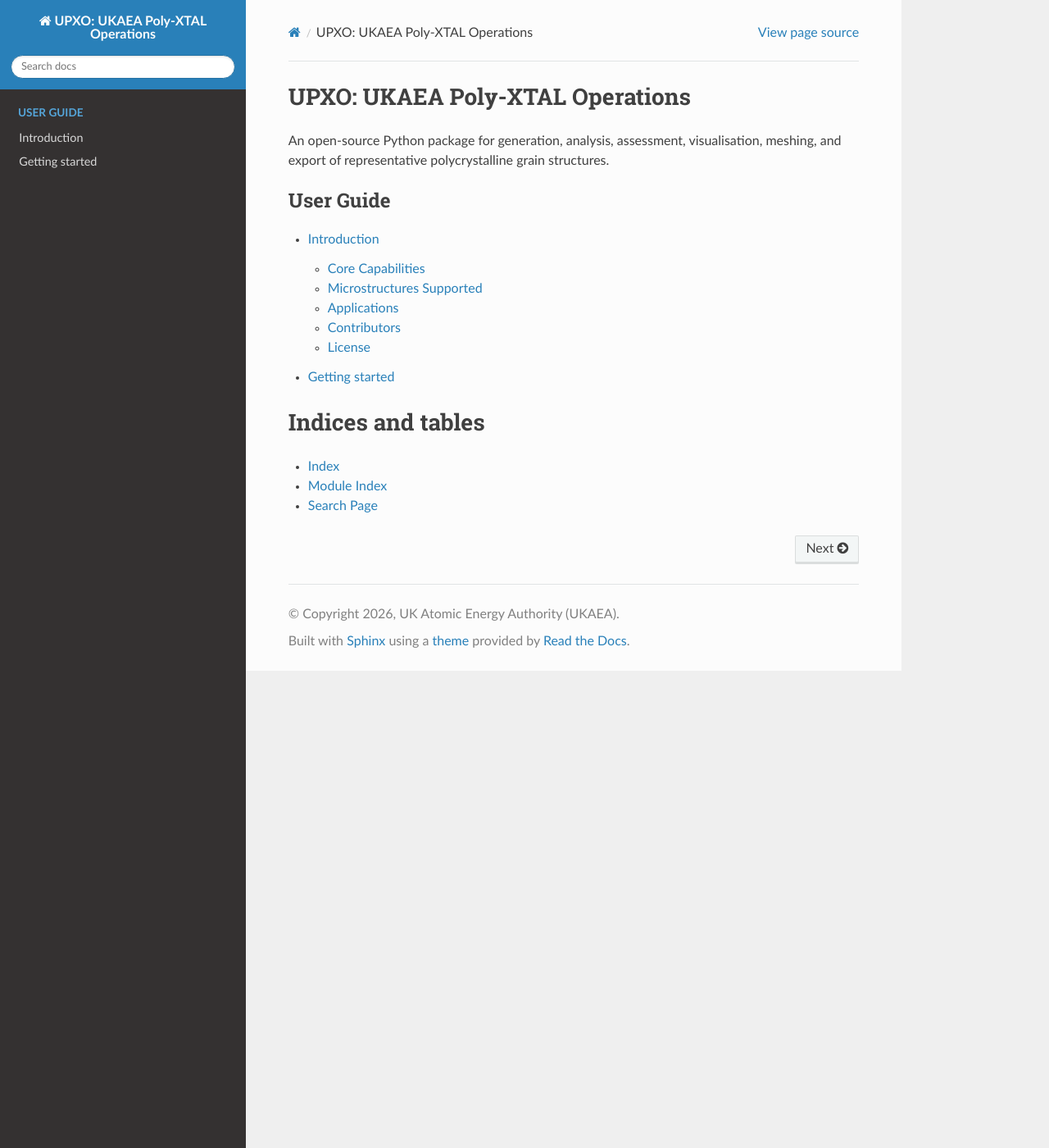
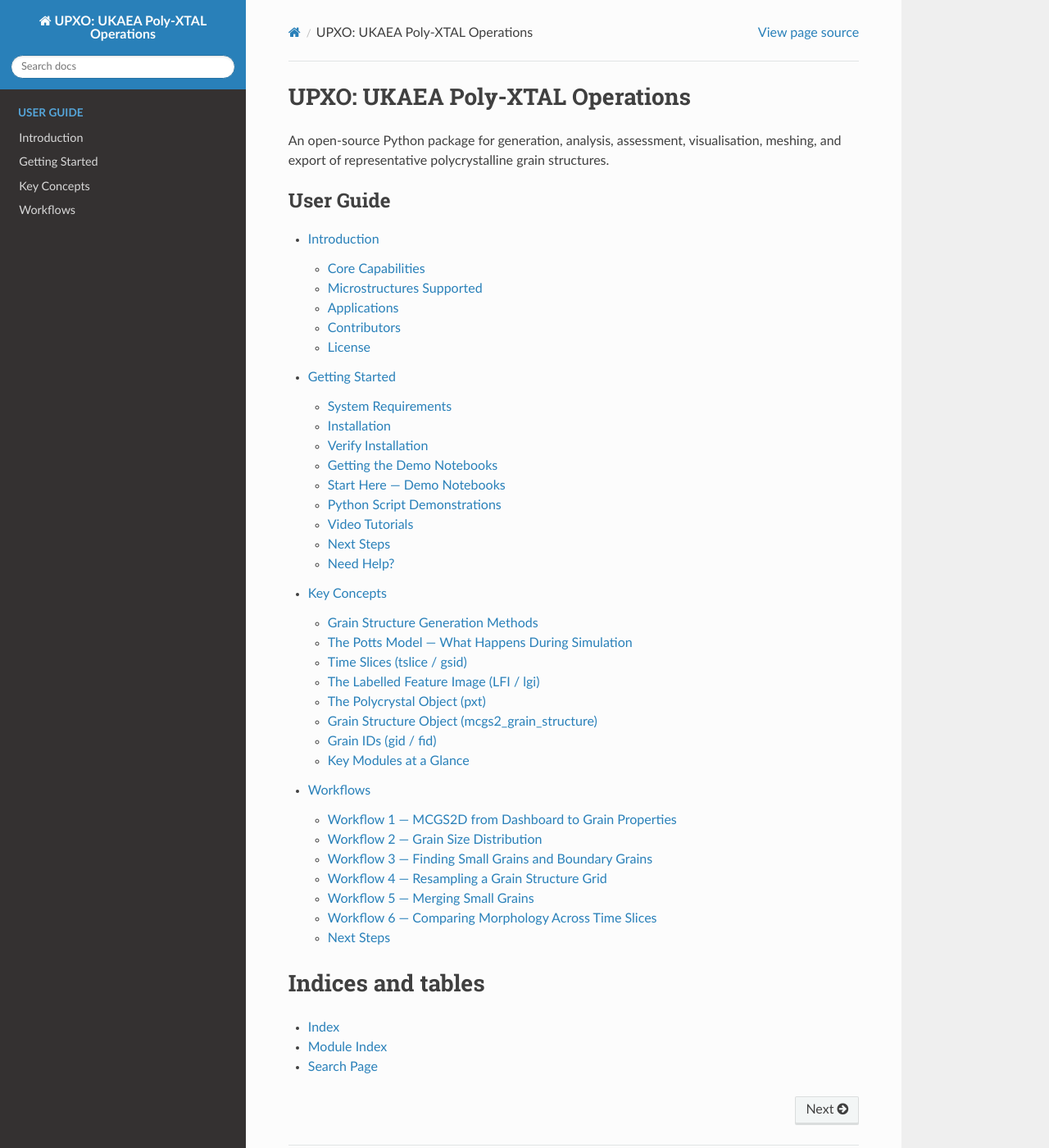
Before and after one commit to Design-By-Fundamentals-UKAEA/UPXO, a Sphinx documentation site: the page built from docs/index.rst, in a window 1280 px wide and 1400 px high. Shown: the whole window at 82% size. Built offline with Sphinx 7.4.7 and the Read the Docs theme 3.1.0, drawn with Linux system fonts in a browser that asks for light colours; pages that are not in the unit, such as notebooks, are missing from menus; some of the changed lines change nothing that is shown.

Commit message:
docs: add Getting Started, Key Concepts, and Workflows prose guides to Sphinx

```diff
--- /dev/null
+++ b/docs/concepts.rst
@@ -0,0 +1,182 @@
+Key Concepts
+============
+
+.. contents:: On this page
+   :local:
+   :depth: 2
+
+This page explains the core ideas and data structures in UPXO. Reading it before
+working with the API will save considerable time.
+
+----
+
+Grain Structure Generation Methods
+------------------------------------
+
+UPXO supports two families of grain structure generation:
+
+**Monte-Carlo Grain Structures (MCGS)**
+   Physics-based simulation using the Potts model. A lattice of sites evolves
+   stochastically over time — sites adopt the spin (orientation) of their neighbours
+   with a probability governed by the Boltzmann criterion. Grain boundaries emerge
+   as regions where neighbouring sites carry different spins. Both 2D (MCGS2D)
+   and 3D (MCGS3D) variants are available.
+
+**Voronoi Tessellation Grain Structures (VTGS)**
+   Geometry-based construction. Seed points are placed in the domain, and each
+   point in space is assigned to its nearest seed. The result is a partition of
+   the domain into convex grains whose boundaries are straight lines (2D) or
+   planar facets (3D). VTGS produces grain structures instantly but without
+   growth physics.
+
+Most users start with MCGS2D.
+
+----
+
+The Potts Model — What Happens During Simulation
+--------------------------------------------------
+
+The Potts model drives MCGS simulations. A brief description:
+
+1. **Initialise** — Assign a random *spin* value (1 to *Q*) to every site on the lattice.
+   Each unique spin represents a distinct grain orientation.
+2. **Iterate** — Repeatedly select a random site. Propose a new spin drawn from the *Q*
+   states. Calculate the energy change ``ΔE`` from switching: a switch is favourable if
+   it reduces the number of unlike-spin neighbour pairs (i.e. removes grain boundary).
+   Accept the switch with probability ``min(1, exp(−ΔE / kT))``.
+3. **Time** — One Monte-Carlo Step (MCS) is defined as *N* attempted spin flips, where *N*
+   is the number of lattice sites. As MCS increases, grains coarsen and the mean grain
+   size grows.
+
+Key parameters:
+
+- **Q** — number of allowed spin states (orientations). Typical range: 100–1000.
+- **J** — interaction energy (grain boundary energy per unit length).
+- **T** — effective temperature (controls acceptance of unfavourable flips).
+- **Domain size** — lattice dimensions (rows × columns for 2D).
+
+----
+
+Time Slices (tslice / gsid)
+----------------------------
+
+A single MCGS simulation produces a grain structure at every saved MCS step.
+Each saved step is called a **time slice** and is identified by ``gsid`` (grain structure ID)
+— an integer index into the simulation's time history.
+
+.. code-block:: python
+
+   pxt = ...           # polycrystal object, produced by the dashboard
+   tslice = 10         # the 10th saved time step
+   gs = pxt.gs[tslice] # the grain structure at that step
+
+Examining multiple ``gsid`` values lets you study grain growth kinetics: how grain size,
+morphology, and topology evolve with simulated time.
+
+----
+
+The Labelled Feature Image (LFI / lgi)
+----------------------------------------
+
+The fundamental data representation of a grain structure in UPXO is a **Labelled Feature Image**
+(LFI), stored as a 2D (or 3D) NumPy integer array. Each pixel (voxel) holds the integer ID of
+the grain it belongs to.
+
+.. code-block:: text
+
+   [ 1  1  1  2  2 ]
+   [ 1  1  2  2  2 ]   ← Each number is a grain ID
+   [ 1  3  3  2  2 ]
+   [ 3  3  3  4  4 ]
+   [ 3  3  4  4  4 ]
+
+Within the API you will see two names for the same concept:
+
+- ``lfi`` — used in lower-level modules (``gsdataops``, ``gid_ops``, etc.)
+- ``lgi`` — "Labelled Grain Image", used inside grain structure objects (``mcgs2_grain_structure``)
+
+They are the same NumPy array; the naming reflects which layer of the code you are in.
+
+----
+
+The Polycrystal Object (pxt)
+------------------------------
+
+The polycrystal object (conventionally named ``pxt``) is the top-level container produced
+by running an MCGS simulation through the dashboard. It holds:
+
+- ``pxt.gs`` — dictionary of time slices, keyed by ``gsid``
+- ``pxt.gs[gsid]`` — a :class:`~upxo.pxtal.mcgs2_temporal_slice.mcgs2_grain_structure` object
+- ``pxt.gs[gsid].lgi`` — the labelled grain image for that time slice
+- ``pxt.gs[gsid].n`` — number of detected grains at that time slice
+
+.. code-block:: python
+
+   # Access the 5th time slice
+   gs5 = pxt.gs[5]
+
+   # How many grains?
+   print(gs5.n)
+
+   # The labelled image
+   print(gs5.lgi.shape)
+
+----
+
+Grain Structure Object (mcgs2_grain_structure)
+-----------------------------------------------
+
+Each time slice (``pxt.gs[gsid]``) is an instance of
+:class:`~upxo.pxtal.mcgs2_temporal_slice.mcgs2_grain_structure`. It provides:
+
+**Grain detection**
+   ``gs.char_morph_2d()`` — detects grains via connected components and computes
+   morphological properties (area, aspect ratio, solidity, axis lengths, perimeter, etc.).
+
+**Property access**
+   ``gs.prop`` — a pandas DataFrame with one row per grain and one column per property.
+
+**Neighbourhood**
+   ``gs.find_neigh()`` — computes first-order grain neighbours.
+   ``gs.neigh_gid`` — dictionary mapping each grain ID to its list of neighbour IDs.
+
+**Boundary**
+   ``gs.char_gb=True`` inside ``char_morph_2d`` — also detects grain boundary pixels.
+
+----
+
+Grain IDs (gid / fid)
+-----------------------
+
+Grain IDs are 1-based integers assigned by the connected-component labelling step.
+In most public APIs they appear as ``gid`` (grain ID) or ``fid`` (feature ID) — the terms
+are interchangeable. Grain ID 0 is reserved for background or unlabelled pixels and is
+excluded from all per-grain operations.
+
+----
+
+Key Modules at a Glance
+------------------------
+
+.. list-table::
+   :header-rows: 1
+   :widths: 35 65
+
+   * - Module
+     - Purpose
+   * - ``upxo.pxtal.mcgs2_temporal_slice``
+     - Core grain structure class for 2D MCGS time slices
+   * - ``upxo.pxtal.mcgs3_temporal_slice``
+     - Core grain structure class for 3D MCGS time slices
+   * - ``upxo.gsdataops.gid_ops``
+     - Grain-ID–level queries: neighbours, boundary grains, small grains
+   * - ``upxo.gsdataops.grid_ops``
+     - Grid operations: slicing, resampling, rescaling
+   * - ``upxo.pxtalops.gssmooth2d``
+     - Grain structure smoothing and small-grain merging
+   * - ``upxo.viz.gsviz``
+     - Grain structure visualisation (matplotlib)
+   * - ``upxo.meshing``
+     - Conformant and non-conformant FE mesh generation
+   * - ``upxo.interfaces``
+     - Export to Abaqus, DAMASK, MOOSE, Dream.3D, and others
--- a/docs/getting_started.rst
+++ b/docs/getting_started.rst
@@ -1,2 +1,162 @@
-Getting started
+Getting Started
 ===============
+
+.. contents:: On this page
+   :local:
+   :depth: 2
+
+----
+
+System Requirements
+-------------------
+
+- **Python:** >= 3.13
+- **Operating System:** Windows *(tested by the development team)*. Linux and macOS are untested — community feedback welcome.
+- **Recommended:** Use a virtual environment (conda, miniforge, or venv).
+
+----
+
+Installation
+------------
+
+Quick install (recommended for most users):
+
+.. code-block:: bash
+
+   pip install upxo
+
+Install with all optional extras:
+
+.. code-block:: bash
+
+   pip install upxo[all]
+
+Install specific extras only:
+
+.. code-block:: bash
+
+   pip install upxo[viz]    # Plotly interactive plots
+   pip install upxo[mesh]   # FE meshing (pyvoro, tetgen)
+   pip install upxo[io]     # Raster I/O (rasterio)
+   pip install upxo[ebsd]   # EBSD data import (DefDAP)
+
+Developer install (editable, from source):
+
+.. code-block:: bash
+
+   git clone https://github.com/Design-By-Fundamentals-UKAEA/UPXO.git
+   cd UPXO
+   pip install -e .
+
+See the `Dependencies wiki page <https://github.com/Design-By-Fundamentals-UKAEA/UPXO/wiki/Dependencies>`_
+for a full list of what each extra provides.
+
+----
+
+Verify Installation
+-------------------
+
+Once installed, confirm UPXO is working:
+
+.. code-block:: python
+
+   import upxo
+   print(upxo.__version__)
+
+For a full end-to-end validation, run the ``gschar1.ipynb`` notebook described below.
+
+----
+
+Getting the Demo Notebooks
+--------------------------
+
+Demo notebooks are not shipped with the pip package. Clone the repository to get them:
+
+.. code-block:: bash
+
+   git clone https://github.com/Design-By-Fundamentals-UKAEA/UPXO.git --depth=1
+
+Navigate to ``src/upxo/demos/`` — notebooks are organised by topic.
+
+----
+
+Start Here — Demo Notebooks
+----------------------------
+
+gschar1.ipynb — MCGS2D (start here)
+~~~~~~~~~~~~~~~~~~~~~~~~~~~~~~~~~~~~~
+
+**Location:** ``src/upxo/demos/gschar/gschar1.ipynb``
+
+`View on GitHub <https://github.com/Design-By-Fundamentals-UKAEA/UPXO/blob/main/src/upxo/demos/gschar/gschar1.ipynb>`_
+
+This is the recommended entry point. It covers the complete 2D Monte Carlo Grain Structure
+(MCGS2D) workflow and validates your installation.
+
+You will learn to:
+
+- Initiate and run a 2D MCGS simulation from the dashboard
+- Understand time slices (``gsid`` / ``tslice``) and grain structure evolution
+- Detect grains and understand state/grain division principles
+- Calculate primary shape metrics: area, aspect ratio, solidity, axis lengths
+- Access grain metadata and property tables (``pxt``, ``pxt.gs[gsid]``, ``lgi``, ``prop``)
+- Visualise grain maps with labels
+
+gschar2.ipynb — MCGS3D
+~~~~~~~~~~~~~~~~~~~~~~~~
+
+**Location:** ``src/upxo/demos/gschar/gschar2.ipynb``
+
+`View on GitHub <https://github.com/Design-By-Fundamentals-UKAEA/UPXO/blob/main/src/upxo/demos/gschar/gschar2.ipynb>`_
+
+Introduces 3D Monte Carlo Grain Structure generation and characterisation.
+
+You will learn to:
+
+- Generate 3D grain structures and navigate the data structure
+- Calculate intercept grain size and morphological properties (voxel count, aspect ratio, solidity)
+- Study surface-to-subsurface morphological property relationships
+- Characterise a 2D slice of a 3D grain structure
+- Extract subsets and clean grain structures using erosion
+- Visualise 3D microstructures with pyvista
+
+----
+
+Python Script Demonstrations
+-----------------------------
+
+For applications that are difficult to explain step-by-step, UPXO includes Python script
+demonstrations under ``src/upxo/scripts/``. These are useful as testing grounds or templates
+for building your own workflows.
+
+----
+
+Video Tutorials
+---------------
+
+UPXO has an official YouTube channel with introductory videos and walkthroughs:
+
+`UPXO on YouTube <https://www.youtube.com/@UPXODBF>`_
+
+----
+
+Next Steps
+----------
+
+Once you have run ``gschar1.ipynb`` successfully, explore:
+
+- :doc:`concepts` — key data structures and how MCGS2D works
+- :doc:`workflows` — annotated end-to-end code examples
+- `2D Grain Structure Generation wiki <https://github.com/Design-By-Fundamentals-UKAEA/UPXO/wiki/2D-Grain-Structure-Generation>`_
+- `3D Grain Structure Generation wiki <https://github.com/Design-By-Fundamentals-UKAEA/UPXO/wiki/3D-Grain-Structure-Generation>`_
+- `API Reference <https://design-by-fundamentals-ukaea.github.io/UPXO/>`_
+
+----
+
+Need Help?
+----------
+
+If you are from an academic institution and feel UPXO could be useful to your project,
+contact Dr. Sunil Anandatheertha — happy to help you set up and use UPXO.
+
+📧 vaasu.anandatheertha@ukaea.uk
--- a/docs/index.rst
+++ b/docs/index.rst
@@ -11,6 +11,8 @@
 
    introduction
    getting_started
+   concepts
+   workflows
 
 .. toctree::
    :maxdepth: 4
--- /dev/null
+++ b/docs/workflows.rst
@@ -0,0 +1,199 @@
+Workflows
+=========
+
+.. contents:: On this page
+   :local:
+   :depth: 2
+
+This page shows complete, annotated code examples for common UPXO tasks.
+Each example can be copied into a Jupyter notebook or Python script and run directly.
+
+----
+
+Workflow 1 — MCGS2D from Dashboard to Grain Properties
+--------------------------------------------------------
+
+This is the standard starting workflow. It mirrors what ``gschar1.ipynb`` demonstrates.
+
+**Step 1: Run the simulation**
+
+The dashboard is a dictionary of simulation parameters. Pass it to the polycrystal
+constructor to run the Potts-model MC simulation and produce a ``pxt`` object.
+
+.. code-block:: python
+
+   from upxo.ggrowth.mcgs import mcgs2d
+
+   # Minimal dashboard — adjust domain size and steps to your needs
+   pxt = mcgs2d.create(
+       domain = (100, 100),   # lattice size: rows x columns
+       Q      = 200,          # number of grain orientations
+       T      = 0.5,          # effective temperature
+       J      = 1.0,          # grain boundary energy
+       n_mcs  = 50,           # number of Monte-Carlo steps to run
+       n_tslice = 10,         # save every 10th step
+   )
+
+After this call, ``pxt.gs`` contains one entry per saved time slice.
+
+**Step 2: Pick a time slice**
+
+.. code-block:: python
+
+   gsid = 5              # the 5th saved time step
+   gs = pxt.gs[gsid]     # mcgs2_grain_structure object for that slice
+
+**Step 3: Detect grains and compute morphological properties**
+
+.. code-block:: python
+
+   gs.char_morph_2d(char_gb=True)   # connected-component detection + shape metrics
+
+   print(f"Number of grains: {gs.n}")
+   print(gs.prop.head())            # pandas DataFrame — one row per grain
+
+Available columns in ``gs.prop`` include: ``area``, ``aspect_ratio``, ``solidity``,
+``major_axis_length``, ``minor_axis_length``, ``perimeter``, ``equivalent_diameter``.
+
+**Step 4: Access the labelled grain image**
+
+.. code-block:: python
+
+   import matplotlib.pyplot as plt
+
+   plt.imshow(gs.lgi, cmap='tab20')
+   plt.colorbar(label='Grain ID')
+   plt.title(f'MCGS2D — tslice {gsid}, {gs.n} grains')
+   plt.show()
+
+**Step 5: Query grain neighbours**
+
+.. code-block:: python
+
+   gs.find_neigh(include_central_grain=False)
+
+   # Neighbours of grain 10
+   print(gs.neigh_gid[10])
+
+----
+
+Workflow 2 — Grain Size Distribution
+--------------------------------------
+
+Once ``char_morph_2d`` has been called, the area of every grain is in ``gs.prop``.
+
+.. code-block:: python
+
+   import matplotlib.pyplot as plt
+
+   areas = gs.prop['area'].values   # pixel counts
+
+   plt.figure()
+   plt.hist(areas, bins=20, edgecolor='k')
+   plt.xlabel('Grain area (pixels)')
+   plt.ylabel('Count')
+   plt.title('Grain size distribution')
+   plt.tight_layout()
+   plt.show()
+
+----
+
+Workflow 3 — Finding Small Grains and Boundary Grains
+-------------------------------------------------------
+
+Use the ``gid_ops`` module to query the labelled image directly.
+
+.. code-block:: python
+
+   import upxo.gsdataops.gid_ops as gidOps
+
+   lfi = gs.lgi
+
+   # Grains with fewer than 5 pixels
+   small_grains = gidOps.find_small_fids(lfi, threshold=5)
+   print("Small grain IDs:", small_grains)
+
+   # Grains touching the domain boundary
+   boundary_grains = gidOps.find_boundary_fids2d(lfi)
+   print("Boundary grain IDs:", boundary_grains)
+
+----
+
+Workflow 4 — Resampling a Grain Structure Grid
+------------------------------------------------
+
+Use ``grid_ops`` to downsample or rescale the labelled image, for example
+before exporting to a coarser FE mesh.
+
+.. code-block:: python
+
+   import upxo.gsdataops.grid_ops as gridOps
+
+   lfi = gs.lgi
+
+   # Downsample to half resolution (sf=0.5 means every 2nd pixel)
+   resampled, x_new, y_new, xinc_new, yinc_new = gridOps.resample_grid_2d(
+       data=lfi, uigrid=None, sf=0.5
+   )
+   print("Original shape:", lfi.shape)
+   print("Resampled shape:", resampled.shape)
+
+   # Scale by a factor of 2 in both dimensions
+   scaled = gridOps.rescale_grid_2d(lfi, scale_factor=2.0)
+   print("Scaled shape:", scaled.shape)
+
+----
+
+Workflow 5 — Merging Small Grains
+-----------------------------------
+
+Small grains (single-pixel artefacts from the MC evolution) can be absorbed
+into their largest neighbour before downstream analysis.
+
+.. code-block:: python
+
+   from upxo.pxtalops.gssmooth2d import _merge_small_grains
+
+   lfi = gs.lgi
+   lfi_clean = _merge_small_grains(lfi, area_threshold=3)
+
+   print("Unique grains before:", len(set(lfi.ravel())))
+   print("Unique grains after :", len(set(lfi_clean.ravel())))
+
+----
+
+Workflow 6 — Comparing Morphology Across Time Slices
+------------------------------------------------------
+
+Iterate over multiple time slices to track how mean grain area evolves with MCS.
+
+.. code-block:: python
+
+   import numpy as np
+   import matplotlib.pyplot as plt
+
+   gsids      = sorted(pxt.gs.keys())
+   mean_areas = []
+
+   for gsid in gsids:
+       gs = pxt.gs[gsid]
+       gs.char_morph_2d()
+       mean_areas.append(gs.prop['area'].mean())
+
+   plt.plot(gsids, mean_areas, marker='o')
+   plt.xlabel('Time slice (gsid)')
+   plt.ylabel('Mean grain area (pixels)')
+   plt.title('Grain growth kinetics')
+   plt.tight_layout()
+   plt.show()
+
+----
+
+Next Steps
+----------
+
+- :doc:`concepts` — understand the data model behind these examples
+- `API Reference <https://design-by-fundamentals-ukaea.github.io/UPXO/>`_ — full module and class documentation
+- `Grain Characterisation wiki <https://github.com/Design-By-Fundamentals-UKAEA/UPXO/wiki/Grain-Characterisation>`_ — extended characterisation workflows
+- `Visualisation wiki <https://github.com/Design-By-Fundamentals-UKAEA/UPXO/wiki/Visualisation>`_ — 2D and 3D plotting
+- `Meshing wiki <https://github.com/Design-By-Fundamentals-UKAEA/UPXO/wiki/Meshing>`_ — FE mesh generation
```
